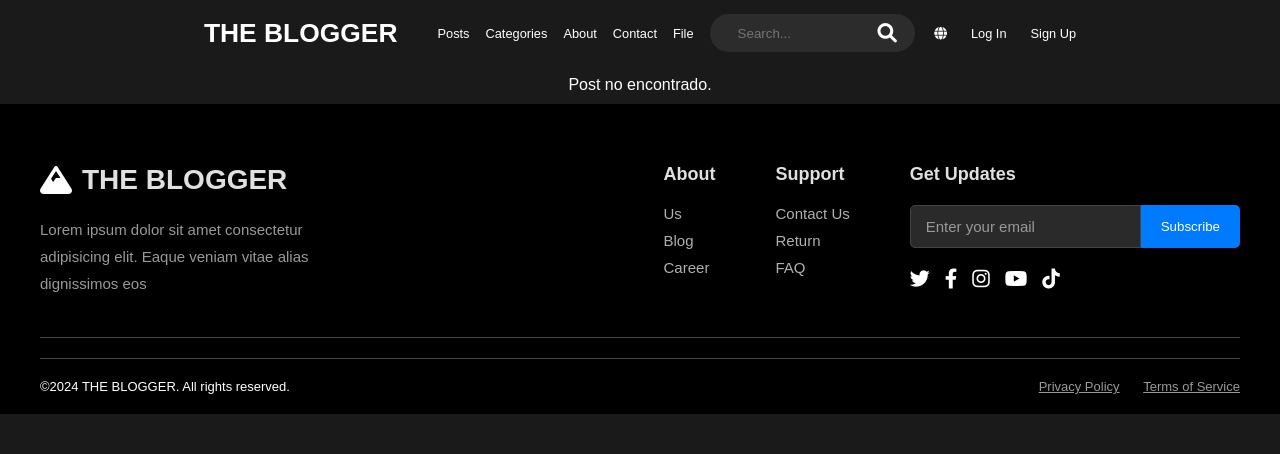
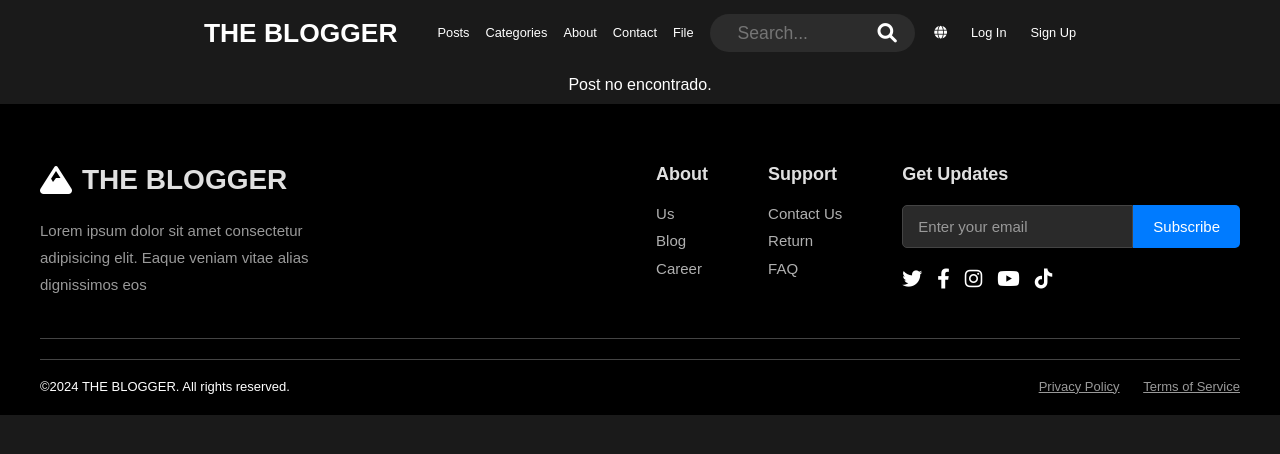
Before and after one commit to samuelmarquez833/blog, a plain HTML site: page post.html in a window 1280 px wide. Drawn offline with Linux system fonts and the light colour scheme.

```diff
--- a/post.html
+++ b/post.html
@@ -3,9 +3,10 @@
 <head>
   <meta charset="UTF-8">
   <meta name="viewport" content="width=device-width, initial-scale=1.0">
-  <link rel="stylesheet" href="style.css">
-      <link rel="stylesheet" href="https://cdnjs.cloudflare.com/ajax/libs/font-awesome/6.0.0-beta3/css/all.min.css">
-    <link rel="stylesheet" href="https://cdnjs.cloudflare.com/ajax/libs/font-awesome/6.0.0-beta3/css/all.min.css">
+  <link rel="stylesheet" href="css/normalize.css">
+  <link rel="stylesheet" href="css/style.css">
+  <link rel="stylesheet" href="https://cdnjs.cloudflare.com/ajax/libs/font-awesome/6.0.0-beta3/css/all.min.css">
+  <link rel="stylesheet" href="https://cdnjs.cloudflare.com/ajax/libs/font-awesome/6.0.0-beta3/css/all.min.css">
   <title>Document</title>
 </head>
 <body>
```
Also changed, not shown: index.html (+2 -1 lines), css/normalize.css (renamed from normalize.css), css/style.css (renamed from style.css), preview.png (renamed from assets/preview.png), 1 other file.
